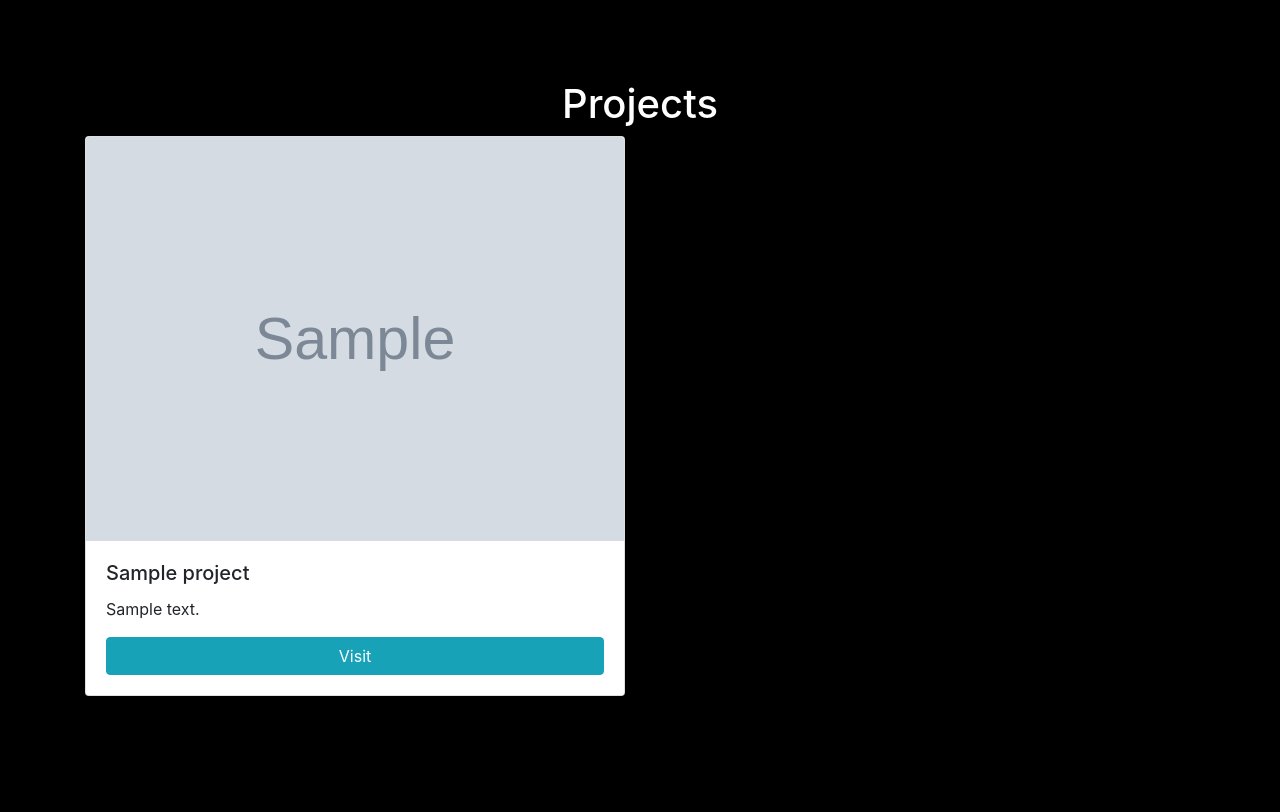
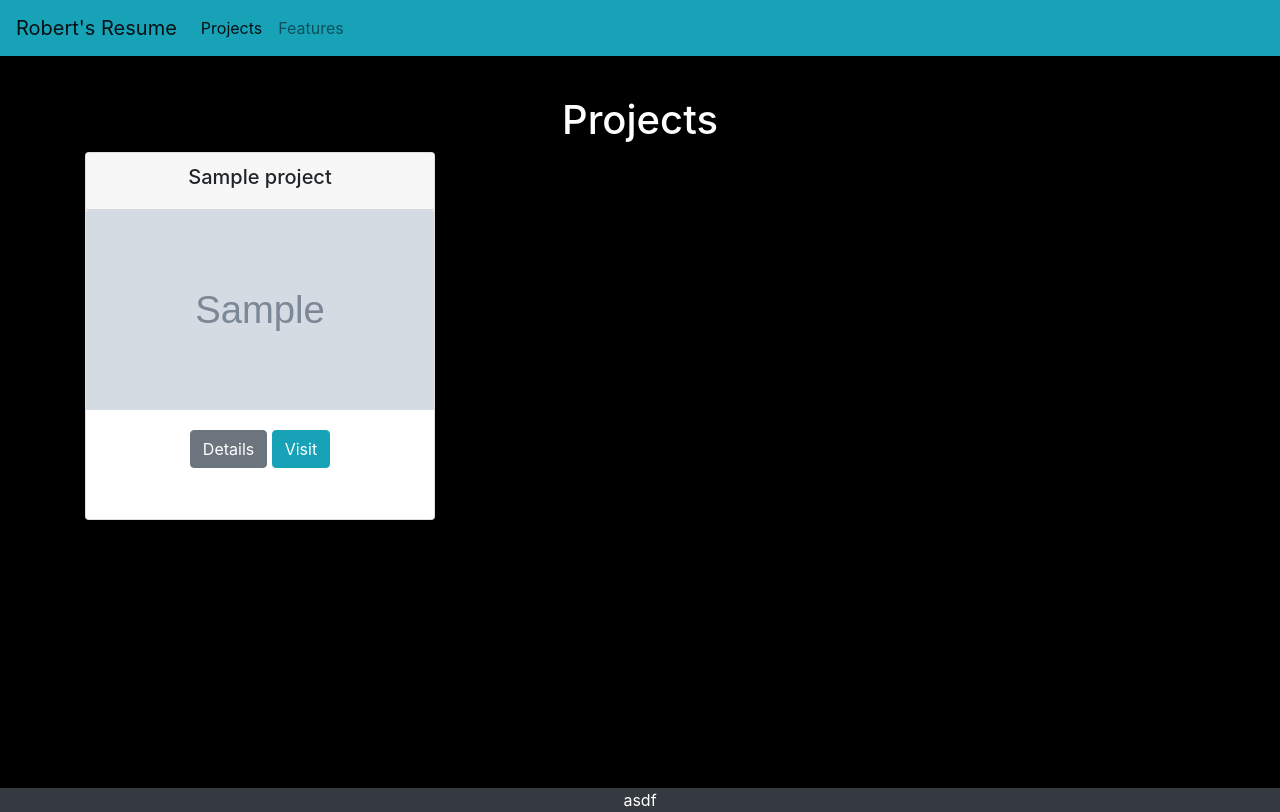
Before and after one commit to BobbyGifford/resume_django, a Django app: page /projects in a window 1280 px wide. Before the commit the page ends 696 px from the top, so only its background shows below. Run offline with Django 3.2, Linux system fonts and the light colour scheme; tables that the repository leaves empty hold one stand-in row (values such as "Sample post"); grey boxes marked "Sample" are stand-in pictures; some libraries are stand-ins or nearby versions.

Commit message:
Restyling.

```diff
--- a/pages/urls.py
+++ b/pages/urls.py
@@ -3,5 +3,6 @@ from . import views
 
 urlpatterns = [
     path('', views.index, name='index'),
-    path('projects', views.projects, name='projects')
+    path('projects', views.projects, name='projects'),
+    path('<int:project_id>', views.project, name='project')
 ]
--- a/pages/views.py
+++ b/pages/views.py
@@ -10,3 +10,12 @@ def projects(request):
     projects_list = Project.objects.all().order_by('rank')
     context = {'projects': projects_list}
     return render(request, 'pages/projects.html', context)
+
+
+def project(request, project_id):
+    project_by_id = Project.objects.get(pk=project_id)
+    skills = project_by_id.tech_used.split(', ')
+
+    context = {'project': project_by_id,
+               'skills': skills}
+    return render(request, 'pages/project.html', context)
--- a/resume_django/static/css/style.css
+++ b/resume_django/static/css/style.css
@@ -1,29 +1,25 @@
 #feature {
     background: url(../img/resume_bg1.jpg) no-repeat top center fixed;
+    background-size: cover;
     position: relative;
-    min-height: 100vh;
+    -webkit-background-size: cover;
+    -moz-background-size: cover;
+    -o-background-size: cover;
+    min-height: 94vh;
     color: #fff;
 }
 
-#feature .feature-data {
-    min-height: 60vh;
-    position: relative;
-    border-radius: 5px;
-}
-
 #feature .overlay {
-    content: '';
     position: absolute;
-    padding-top: 5vh;
     left: 0;
-    min-height: 60vh;
+    height: 94vh;
     width: 100%;
     background: rgba(51, 51, 51, 0.8);
 }
 
-#projects {
-    padding-top: 10vh;
-    min-height: 100vh;
+.projects {
+    padding-top: 5vh;
+    min-height: 91.5vh;
     background-color: black;
 }
 
--- a/templates/base.html
+++ b/templates/base.html
@@ -18,9 +18,14 @@
     <title>Bobby's Resume</title>
 </head>
 <body>
+
+{% include 'partials/_navbar.html' %}
+
 {% block content %}
 
 {% endblock %}
+
+<footer class="bg-dark text-center text-white">asdf</footer>
 
 <script src="{% static 'js/jquery-3.3.1.min.js' %}"></script>
 <script src="{% static 'js/bootstrap.bundle.min.js' %}"></script>
--- a/templates/pages/index.html
+++ b/templates/pages/index.html
@@ -5,18 +5,16 @@
 {% block content %}
     <div id="feature">
         <div class="container text-center">
-            <div class="feature-data p-5">
                 <div class="overlay p-5">
                     <h1 class="display-4 mb-4">
                         Bobby Gifford
                     </h1>
-                    <img src="{% static 'img/profile_pic.jpg' %}" style="width: 40%; height: auto">
+                    <img src="{% static 'img/profile_pic.jpg' %}" style="height: 40vh">
                     <br>
                     <br>
                     <a href="{% url 'projects' %}" class="btn btn-info">Projects</a>
                     <a href="#about" class="btn btn-info">About Me</a>
                 </div>
-            </div>
         </div>
     </div>
 
--- a/templates/pages/projects.html
+++ b/templates/pages/projects.html
@@ -1,21 +1,23 @@
 {% extends 'base.html' %}
-
 {% block content %}
-    <div id="projects">
+    <div class="projects">
         <div class="container">
             <h1 class="text-white text-center">Projects</h1>
             <div class="row">
                 {% for project in projects %}
-                    <div class="col-sm-12 col-md-6 mb-4">
-                        <div class="card">
-                            <img class="card-img-top" src="{{ project.main_photo.url }}">
+                    <div class="col-sm-12 col-md-4 mb-4">
+                        <div class="card" style="height: 23rem">
+                            <div class="card-header text-center"><h5>{{ project.title }}</h5></div>
+                            <img class="card-img-top img-fluid" src="{{ project.main_photo.url }}" alt="main"
+                                 style="max-height: 25vh">
                             <div class="card-body">
-                                <h5 class="card-title">{{ project.title }}</h5>
-                                <p class="card-text">{{ project.description }}</p>
-                                {# Check if link exists #}
-                                {% if project.live_link %}
-                                    <a href="{{ project.live_link }}" class="btn btn-info btn-block">Visit</a>
-                                {% endif %}
+                                <div class="card-text text-center">
+                                    <a href="{% url 'project' project.id %}" class="btn btn-secondary">Details</a>
+                                    {# Check if link exists #}
+                                    {% if project.live_link %}
+                                        <a href="{{ project.live_link }}" class="btn btn-info">Visit</a>
+                                    {% endif %}
+                                </div>
                             </div>
                         </div>
                     </div>
@@ -23,5 +25,4 @@
             </div>
         </div>
     </div>
-
 {% endblock %}
--- /dev/null
+++ b/templates/partials/_navbar.html
@@ -0,0 +1,17 @@
+<nav class="navbar navbar-expand-lg navbar-light bg-info">
+    <a class="navbar-brand" href="{% url 'index' %}">Robert's Resume</a>
+    <button class="navbar-toggler" type="button" data-toggle="collapse" data-target="#navbarNav"
+            aria-controls="navbarNav" aria-expanded="false" aria-label="Toggle navigation">
+        <span class="navbar-toggler-icon"></span>
+    </button>
+    <div class="collapse navbar-collapse" id="navbarNav">
+        <ul class="navbar-nav">
+            <li class="nav-item active">
+                <a class="nav-link" href="{% url 'projects' %}">Projects <span class="sr-only"></span></a>
+            </li>
+            <li class="nav-item">
+                <a class="nav-link" href="#">Features</a>
+            </li>
+        </ul>
+    </div>
+</nav>
```
Also changed, not shown: templates/pages/project.html (added, +20 -0 lines).
